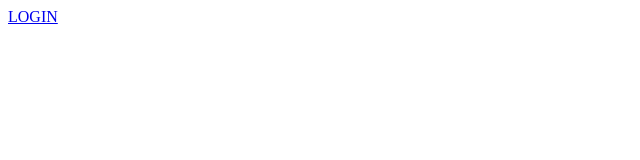
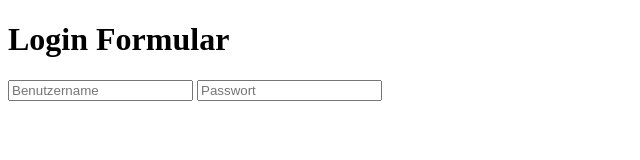
Before and after one commit to davekitz/immorechner-graz-so3a5f, a website: page index.html in a window 1280 px wide. Shown: the whole page, without its empty margins (0-640 px from the left). Drawn offline with Linux system fonts and the light colour scheme.

Commit message:
1 file modified, 1 deleted

```diff
--- a/index.html
+++ b/index.html
@@ -1,4 +1,10 @@
 <!DOCTYPE html>
 <html>
- <a href="login.html">LOGIN</a>
+
+  <body>
+    <h1>Login Formular</h1>
+    <input id="username" type="text" name="username" placeholder="Benutzername">
+    <input id="password" type="password" name="password" placeholder="Passwort">
+  </body>
+
 </html>
```
Also changed, not shown: login.html (deleted, +0 -10 lines).
